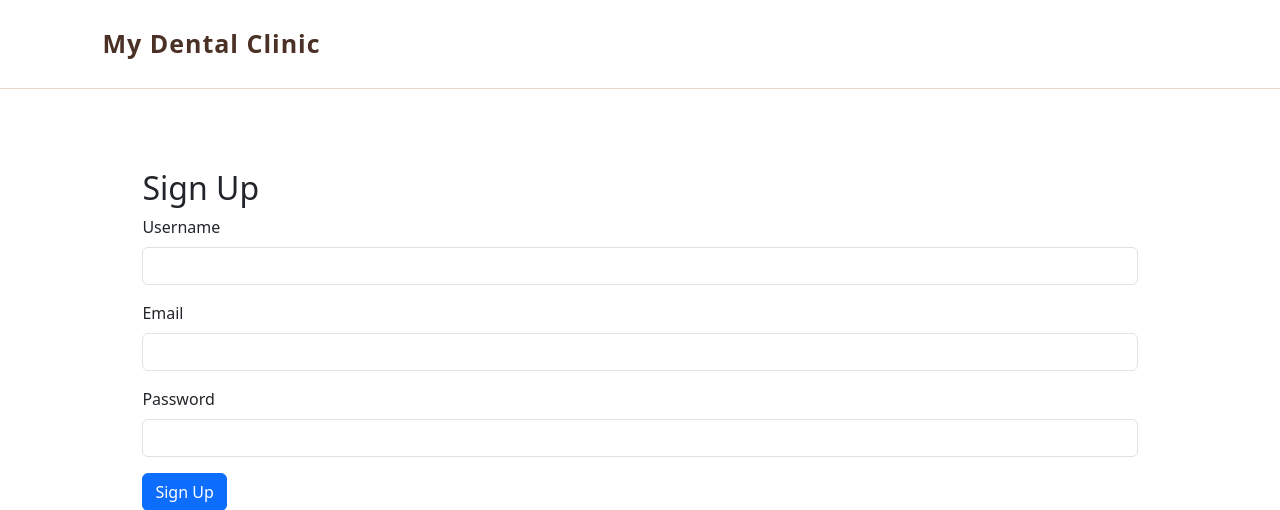
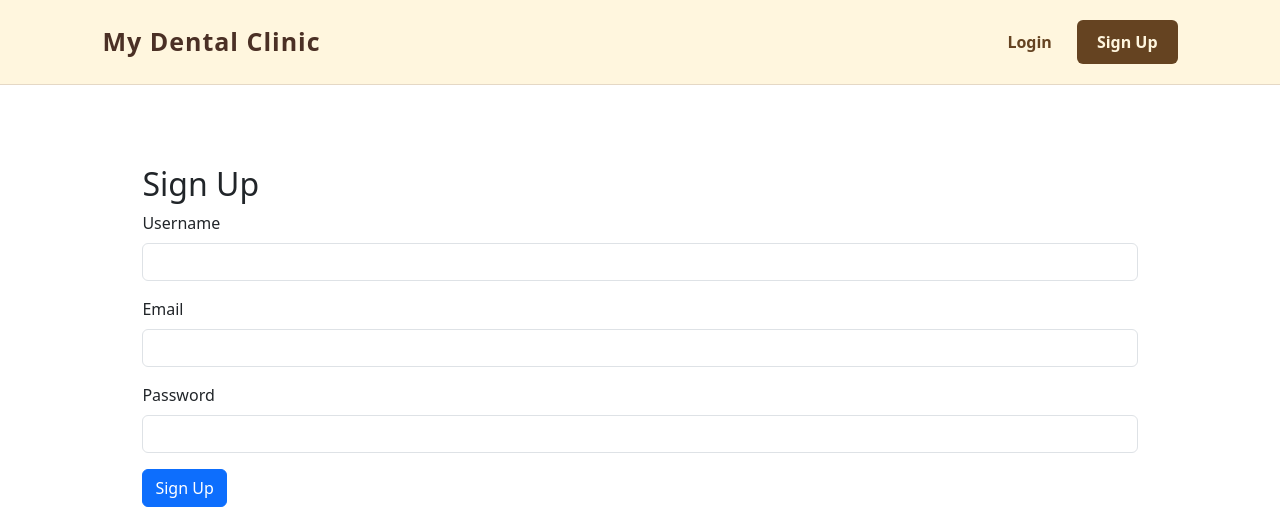
Before and after one commit to QiratHussain/Day97_eCommerce_Website, a Flask app: page /signup in a window 1280 px wide. Shown: the top 510 px of the page. Run offline with Flask 3, Linux system fonts and the light colour scheme; some libraries are stand-ins or nearby versions.

Commit message:
adjust navbar

```diff
--- a/main.py
+++ b/main.py
@@ -6,13 +6,21 @@ from flask_wtf import FlaskForm
 from wtforms import StringField, PasswordField, SubmitField, EmailField
 from wtforms.validators import DataRequired, Length
 import os
+from flask_login import LoginManager, UserMixin, login_user, current_user, logout_user, login_required
 from flask_bootstrap import Bootstrap5
 from dotenv import load_dotenv
 load_dotenv()
 
 app= Flask(__name__)
 
+login_manager = LoginManager()
+login_manager.init_app(app)
+
+@login_manager.user_loader
+def load_user(user_id):
+  return User.query.get(int(user_id))
 # ---------------------------- FORMS ------------------------------------
+
 app.config['WTF_CSRF_TIME_LIMIT'] = None
 app.config['SECRET_KEY'] = os.getenv("SECRET_KEY")
 Bootstrap5(app)
@@ -36,7 +44,7 @@ app.config['SQLALCHEMY_DATABASE_URI'] = "sqlite:///users.db"
 db = SQLAlchemy(model_class=Base)
 db.init_app(app)
 
-class User(db.Model):
+class User(UserMixin,db.Model):
     id: Mapped[int] = mapped_column(Integer, primary_key=True)
     name: Mapped[str] = mapped_column(String(250), unique=True, nullable=False)
     email: Mapped[str] = mapped_column(String(250), nullable=False)
@@ -48,7 +56,7 @@ with app.app_context():
 # ---------------------------- ROUTES ------------------------------------
 @app.route("/")
 def home():
-    return render_template("index.html")
+    return render_template("index.html", user= current_user)
 
 @app.route("/signup", methods= ['POST','GET'])
 def signup():
@@ -63,8 +71,9 @@ def signup():
                 new_user = User(name= signup_form.username.data, email= signup_form.email.data, password= signup_form.password.data)
                 db.session.add(new_user)
                 db.session.commit()
-                return 'bookings page'
-    return render_template("signup.html", form= signup_form)
+                login_user(new_user)
+                return render_template("booking.html", user= current_user)
+    return render_template("signup.html", form= signup_form, user= current_user)
 
 @app.route("/login", methods= ['POST','GET'])
 def login():
@@ -78,14 +87,22 @@ def login():
             elif not login_form.password.data == user.password :
                 flash("Incorrect Password ")
             else:
-                return "bookings page"
-    return render_template("login.html",form= login_form)
+                login_user(user)
+                render_template("booking.html", user= current_user)
+    return render_template("login.html",form= login_form, user= current_user)
+
+@app.route("/logout")
+def logout():
+    logout_user()
+    return redirect(url_for("home"))
 # -------------------------------------------------------------------------
 if __name__=="__main__":
     app.run(debug=True)
 
-# TODO: 2. sign up
-# TODO: 3. log in
 # TODO: 4. appointment card
 # TODO: 5. if appointment verified, success page
 # TODO: 6. if not verified, show wait page
+# TODO: 7. adjust navbar
+# TODO: 8. password hashing
+# TODO: 9. logout user
+# TODO: 10. protect paths
--- a/templates/base.html
+++ b/templates/base.html
@@ -127,6 +127,43 @@
                 margin-bottom: 40px;
             }
         }
+        header {
+    display: flex;
+    justify-content: space-between;
+    align-items: center;
+    padding: 20px 8%;
+    background-color: #FFF6DE;
+}
+
+.logo a {
+    color: #654321;
+    font-size: 26px;
+    font-weight: bold;
+    text-decoration: none;
+}
+
+nav {
+    display: flex;
+    align-items: center;
+    gap: 25px;
+}
+
+nav a {
+    text-decoration: none;
+    color: #654321;
+    font-weight: 600;
+}
+
+.signup-btn {
+    background-color: #654321;
+    color: #FFF6DE;
+    padding: 10px 20px;
+    border-radius: 6px;
+}
+
+.signup-btn:hover {
+    background-color: #8B5E3C;
+}
     </style>
 </head>
 
@@ -134,8 +171,21 @@
 
     <header>
         <a href="/" class="brand">My Dental Clinic</a>
+
+        <!-- <div class="logo">
+            <a href="{{ url_for('home') }}">YourBrand</a>
+        </div> -->
+
+        <nav>
+            {% if user.is_authenticated %}
+                <span>Hi, {{ user.name }}</span>
+                <a href="{{ url_for('logout') }}">Logout</a>
+            {% else %}
+                <a href="{{ url_for('login') }}">Login</a>
+                <a href="{{ url_for('signup') }}" class="signup-btn">Sign Up</a>
+            {% endif %}
+        </nav>
     </header>
-
     <main>
         {% block content %}
 
```
Also changed, not shown: templates/booking.html (added, +18 -0 lines).
